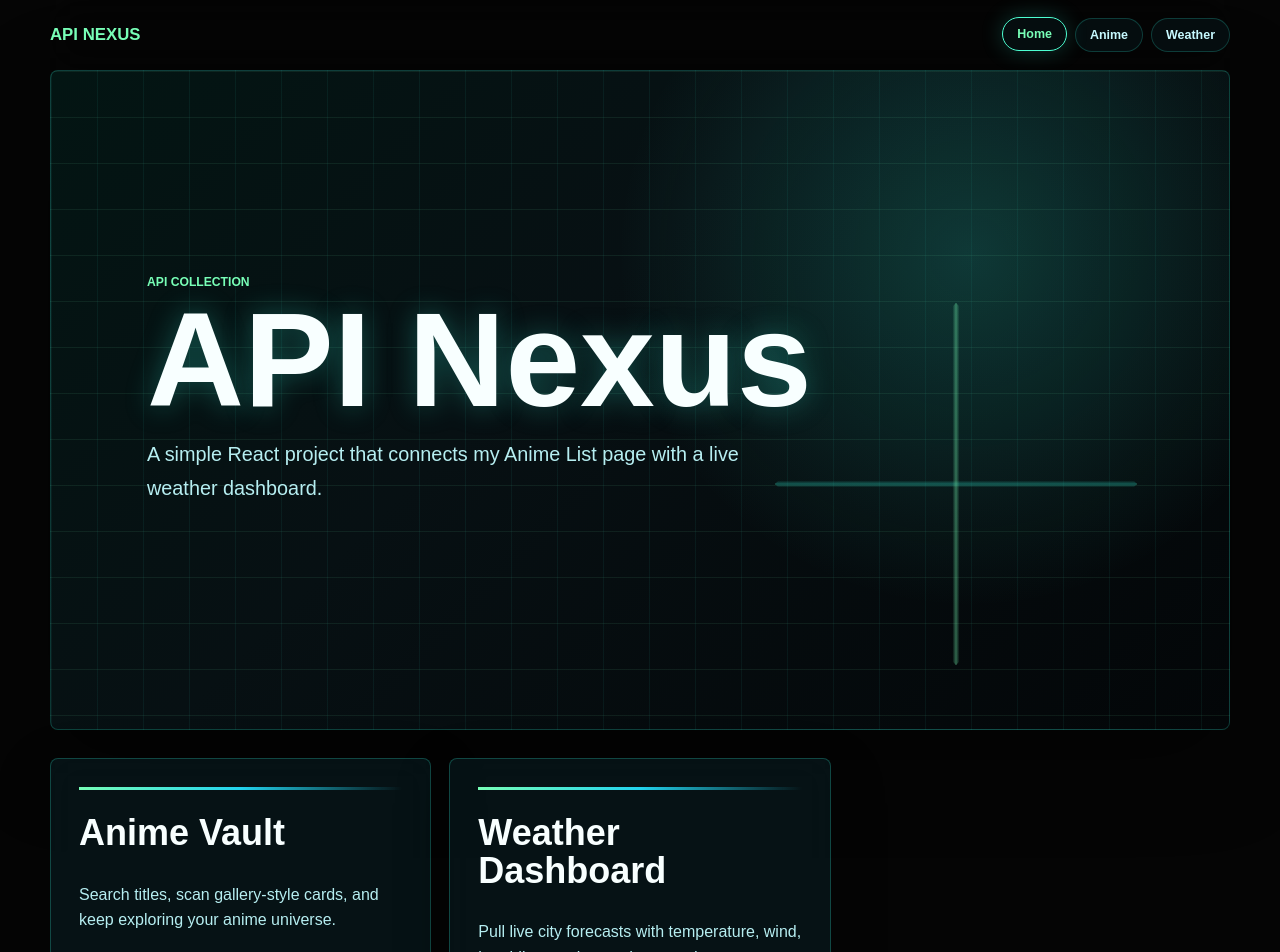
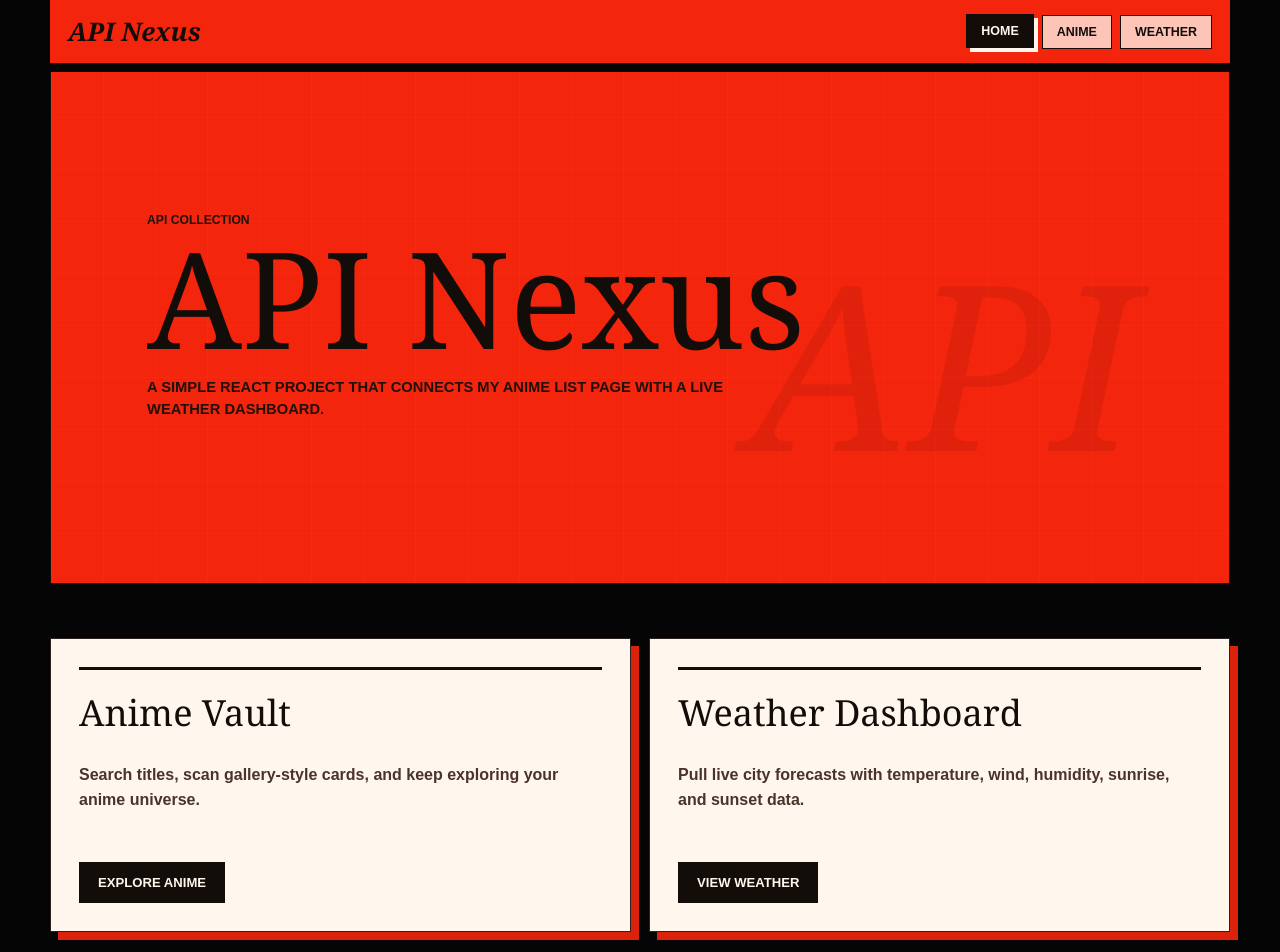
Before and after one commit to Ricardo-ngozo/Anime.list, a React (Vite) app: page / in a window 1280 px wide. Shown: the top 952 px of the page. Built offline with nearby package versions, Linux system fonts and the light colour scheme; the HTML template or start-up script is replaced by a standard one.

Commit message:
ui overhual

```diff
--- a/src/index.css
+++ b/src/index.css
@@ -1049,3 +1049,197 @@ h1 {
     width: 100%;
   }
 }
+
+/* Shared pages styled to match the Anime List poster look. */
+.nexus-nav {
+  color: #130d0a;
+  background: #f3260d;
+  border-bottom: 1px solid #130d0a;
+  padding: 14px 18px;
+  box-shadow: 0 8px 0 #050505;
+}
+
+.nexus-nav__brand {
+  color: #130d0a;
+  font-family: Georgia, "Times New Roman", serif;
+  font-size: 1.6rem;
+  font-style: italic;
+  text-transform: none;
+}
+
+.nexus-nav__link {
+  border: 1px solid #130d0a;
+  border-radius: 0;
+  color: #130d0a;
+  background: rgba(255, 247, 237, 0.76);
+  text-transform: uppercase;
+}
+
+.nexus-nav__link:hover,
+.nexus-nav__link--active {
+  border-color: #130d0a;
+  color: #fff7ed;
+  background: #130d0a;
+  box-shadow: 4px 4px 0 #fff7ed;
+}
+
+.nexus-page {
+  color: #fff7ed;
+}
+
+.nexus-hero {
+  min-height: 520px;
+  border-color: #130d0a;
+  border-radius: 0;
+  background:
+    linear-gradient(rgba(255, 255, 255, 0.025) 1px, transparent 1px),
+    linear-gradient(90deg, rgba(255, 255, 255, 0.025) 1px, transparent 1px),
+    #f3260d;
+  background-size: 52px 52px;
+  box-shadow: 0 0 0 18px #050505;
+}
+
+.nexus-hero::after {
+  content: "API";
+  display: grid;
+  place-items: center;
+  width: auto;
+  aspect-ratio: auto;
+  border: 0;
+  color: rgba(123, 13, 5, 0.18);
+  background: none;
+  clip-path: none;
+  font-family: Georgia, "Times New Roman", serif;
+  font-size: clamp(7rem, 18vw, 18rem);
+  font-style: italic;
+}
+
+.nexus-kicker,
+.section-heading p {
+  color: #20110c;
+}
+
+.nexus-hero h1,
+.data-header h1 {
+  color: #130d0a;
+  font-family: Georgia, "Times New Roman", serif;
+  font-weight: 400;
+  text-shadow: none;
+}
+
+.nexus-hero p:not(.nexus-kicker),
+.data-header p:not(.nexus-kicker) {
+  color: #210f09;
+  font-size: 0.92rem;
+  font-weight: 800;
+  line-height: 1.5;
+  text-transform: uppercase;
+}
+
+.feature-grid {
+  grid-template-columns: repeat(auto-fit, minmax(235px, 1fr));
+  margin-top: 54px;
+}
+
+.feature-card,
+.weather-hero-card,
+.metric-card,
+.space-apod,
+.mars-card {
+  border: 1px solid #2b211d;
+  border-radius: 0;
+  color: #130d0a;
+  background: #fff7ed;
+  box-shadow: 8px 8px 0 rgba(243, 38, 13, 0.9);
+  backdrop-filter: none;
+}
+
+.feature-card:hover,
+.metric-card:hover {
+  box-shadow: 12px 12px 0 rgba(243, 38, 13, 0.9);
+  transform: translate(-3px, -3px);
+}
+
+.feature-card__scanline {
+  background: #130d0a;
+}
+
+.feature-card h2,
+.space-apod__content h2,
+.section-heading h2 {
+  color: #130d0a;
+  font-family: Georgia, "Times New Roman", serif;
+  font-weight: 400;
+}
+
+.feature-card p {
+  color: #4a332a;
+  font-weight: 700;
+}
+
+.nexus-button,
+.nexus-search button {
+  border-color: #130d0a;
+  border-radius: 0;
+  color: #fff7ed;
+  background: #130d0a;
+  box-shadow: none;
+}
+
+.nexus-button:hover,
+.nexus-search button:hover {
+  color: #130d0a;
+  background: #f3260d;
+}
+
+.data-header {
+  border: 1px solid #130d0a;
+  padding: 28px;
+  background: #f3260d;
+  box-shadow: 10px 10px 0 #050505;
+}
+
+.nexus-search input {
+  border-color: #130d0a;
+  border-radius: 0;
+  color: #130d0a;
+  background: #fff7ed;
+}
+
+.nexus-search input:focus {
+  border-color: #130d0a;
+  box-shadow: inset 0 0 0 3px rgba(243, 38, 13, 0.32);
+}
+
+.weather-hero-card {
+  background: #f3260d;
+}
+
+.weather-hero-card p,
+.weather-hero-card h2,
+.weather-hero-card span {
+  color: #130d0a;
+}
+
+.metric-card span {
+  color: #f3260d;
+}
+
+.metric-card strong {
+  color: #130d0a;
+}
+
+.nexus-loader {
+  color: #fff7ed;
+}
+
+.nexus-loader__ring {
+  border-color: rgba(255, 247, 237, 0.22);
+  border-top-color: #f3260d;
+  box-shadow: none;
+}
+
+.nexus-footer {
+  border-top-color: #f3260d;
+  color: #f8d9cc;
+}
```
Also changed, not shown: 4 other files (tests, documents, lock files or other folders).
